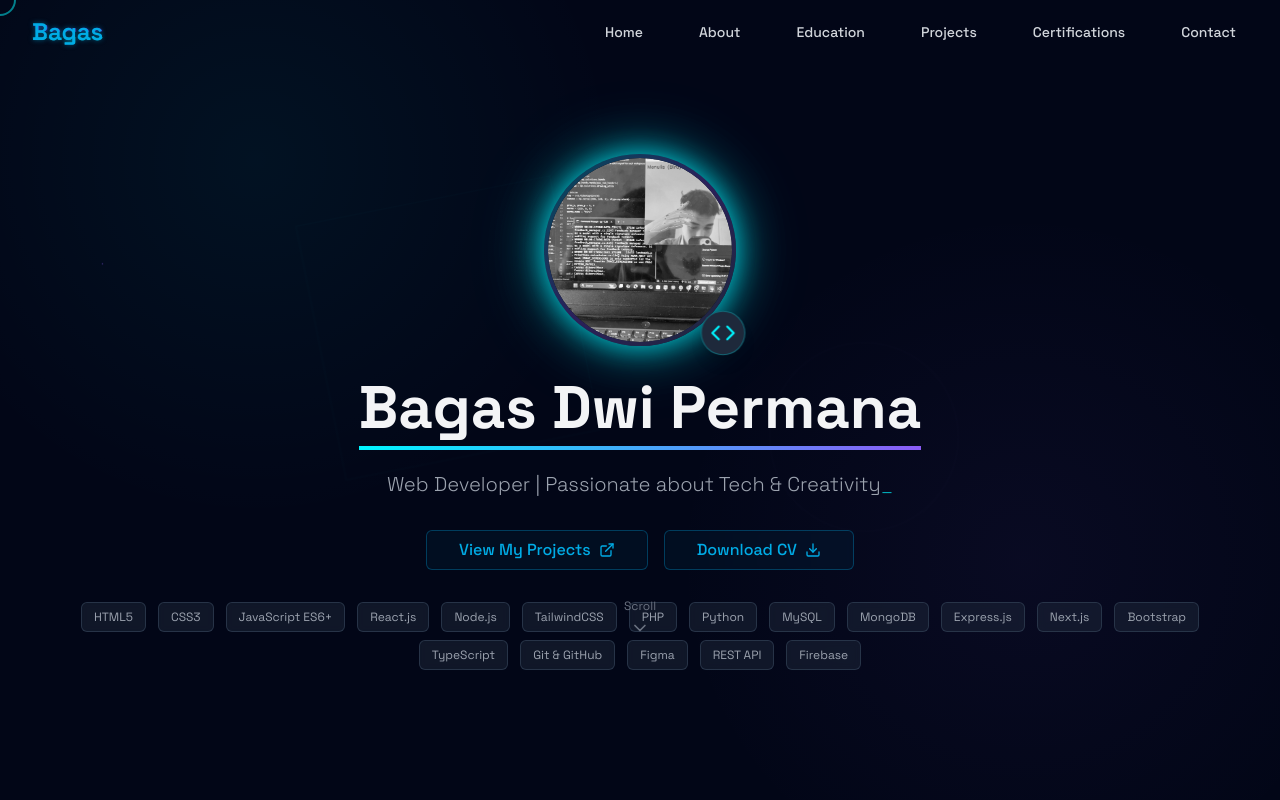
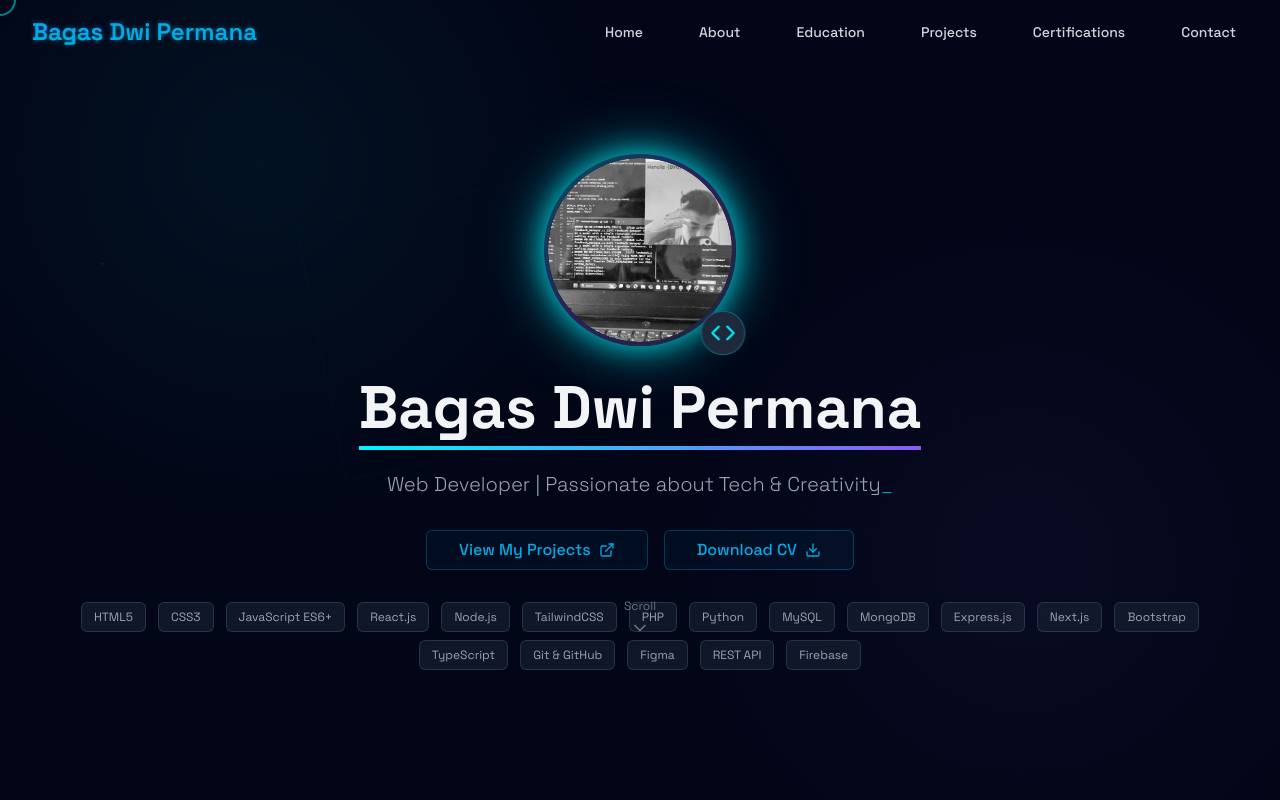
Before and after one commit to bagassdwipermanaa/portofolio_bagas_dwi_permana, a React (Vite) app: page / in a window 1280 px wide. Shown: the top 800 px of the page. Built offline with nearby package versions, Linux system fonts and the light colour scheme.

Commit message:
Update Navbar.jsx

```diff
--- a/src/components/Navbar.jsx
+++ b/src/components/Navbar.jsx
@@ -47,7 +47,7 @@ const Navbar = () => {
           {/* Logo */}
           <motion.div whileHover={{ scale: 1.05 }} className="flex-shrink-0">
             <span className="text-2xl font-space font-bold text-cyber-blue glitch-text" data-text="Bagas">
-              Bagas
+              Bagas Dwi Permana
             </span>
           </motion.div>
 
```
